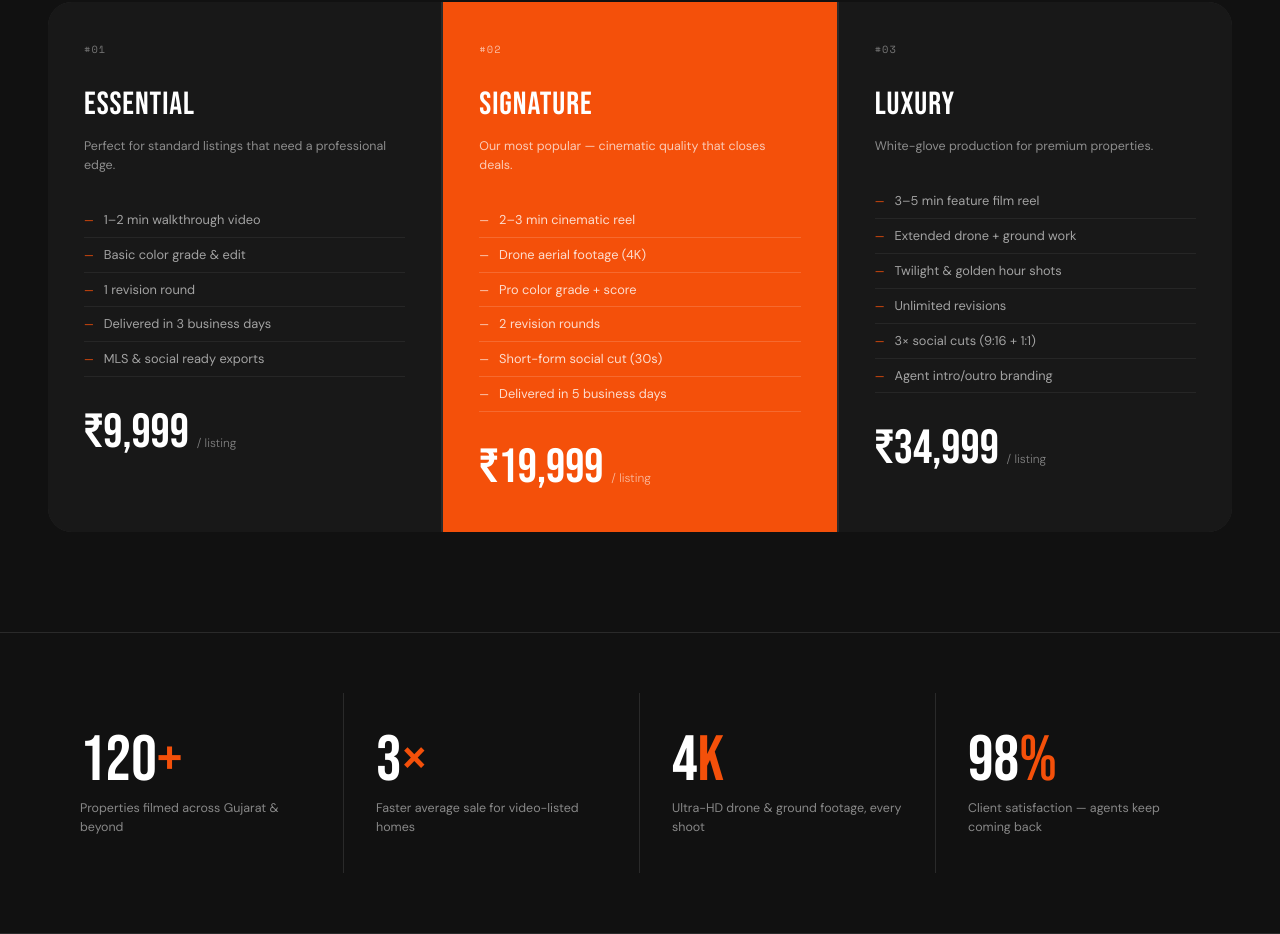
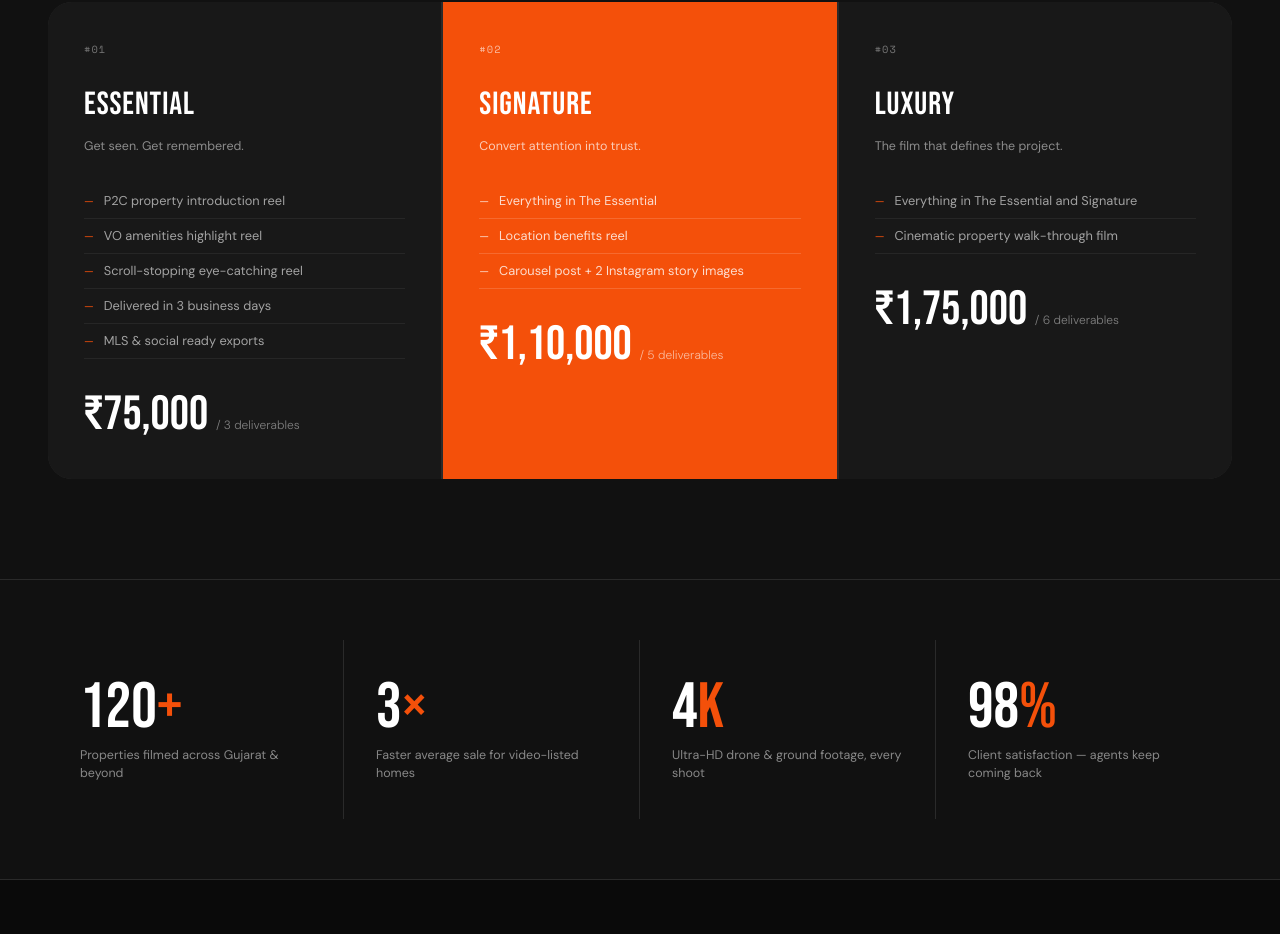
Before and after one commit to vaghelavijay178-hub/realestate, a Next.js app: page / in a window 1280 px wide. Shown: the part 1557-2491 px from the top of the page. Built offline with nearby package versions, Linux system fonts and the light colour scheme.

Commit message:
Update page.tsx

```diff
--- a/app/page.tsx
+++ b/app/page.tsx
@@ -496,43 +496,36 @@ export default function Home() {
           <div className="package-card reveal">
             <div className="pkg-num">#01</div>
             <div className="pkg-name">Essential</div>
-            <div className="pkg-tagline">Perfect for standard listings that need a professional edge.</div>
+            <div className="pkg-tagline"> Get seen. Get remembered.</div>
             <ul className="pkg-features">
-              <li>1–2 min walkthrough video</li>
-              <li>Basic color grade &amp; edit</li>
-              <li>1 revision round</li>
+              <li>P2C property introduction reel</li>
+              <li>VO amenities highlight reel</li>
+              <li>Scroll-stopping eye-catching reel</li>
               <li>Delivered in 3 business days</li>
               <li>MLS &amp; social ready exports</li>
             </ul>
-            <div className="pkg-price">₹9,999 <span>/ listing</span></div>
+            <div className="pkg-price">₹75,000 <span>/ 3 deliverables</span></div>
           </div>
           <div className="package-card featured reveal reveal-d1">
             <div className="pkg-num">#02</div>
             <div className="pkg-name">Signature</div>
-            <div className="pkg-tagline">Our most popular — cinematic quality that closes deals.</div>
+            <div className="pkg-tagline">Convert attention into trust.</div>
             <ul className="pkg-features">
-              <li>2–3 min cinematic reel</li>
-              <li>Drone aerial footage (4K)</li>
-              <li>Pro color grade + score</li>
-              <li>2 revision rounds</li>
-              <li>Short-form social cut (30s)</li>
-              <li>Delivered in 5 business days</li>
+              <li>Everything in The Essential</li>
+              <li>Location benefits reel</li>
+              <li>Carousel post + 2 Instagram story images</li>
             </ul>
-            <div className="pkg-price">₹19,999 <span>/ listing</span></div>
+            <div className="pkg-price">₹1,10,000 <span>/ 5 deliverables</span></div>
           </div>
           <div className="package-card reveal reveal-d2">
             <div className="pkg-num">#03</div>
             <div className="pkg-name">Luxury</div>
-            <div className="pkg-tagline">White-glove production for premium properties.</div>
+            <div className="pkg-tagline">The film that defines the project.</div>
             <ul className="pkg-features">
-              <li>3–5 min feature film reel</li>
-              <li>Extended drone + ground work</li>
-              <li>Twilight &amp; golden hour shots</li>
-              <li>Unlimited revisions</li>
-              <li>3× social cuts (9:16 + 1:1)</li>
-              <li>Agent intro/outro branding</li>
+              <li>Everything in The Essential and Signature</li>
+              <li>Cinematic property walk-through film</li>
             </ul>
-            <div className="pkg-price">₹34,999 <span>/ listing</span></div>
+            <div className="pkg-price">₹1,75,000 <span>/ 6 deliverables</span></div>
           </div>
         </div>
       </section>
```
